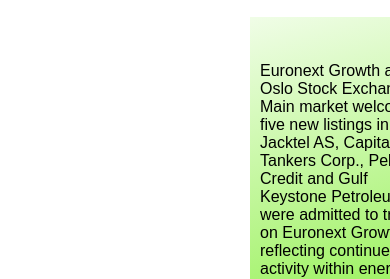
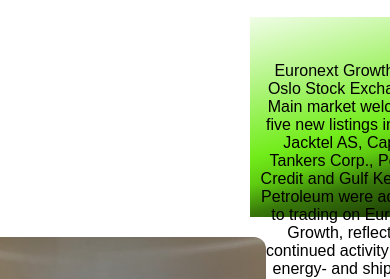
Before and after one commit to A455Farooq/JS.Mastery-, a website built with Vite: page index.html in a window 390 px wide. Shown: the part 268-547 px from the top of the page. Built offline with nearby package versions, Linux system fonts and the light colour scheme.

Commit message:
det går bra

```diff
--- a/pareto.css
+++ b/pareto.css
@@ -60,8 +60,9 @@ header h1{
      }
 
      .info{
-        width: 50%;
-        height: 50%;
+        width: 200px;
+        height: 200px;
+        text-align: center;
      }
 
 }
```
